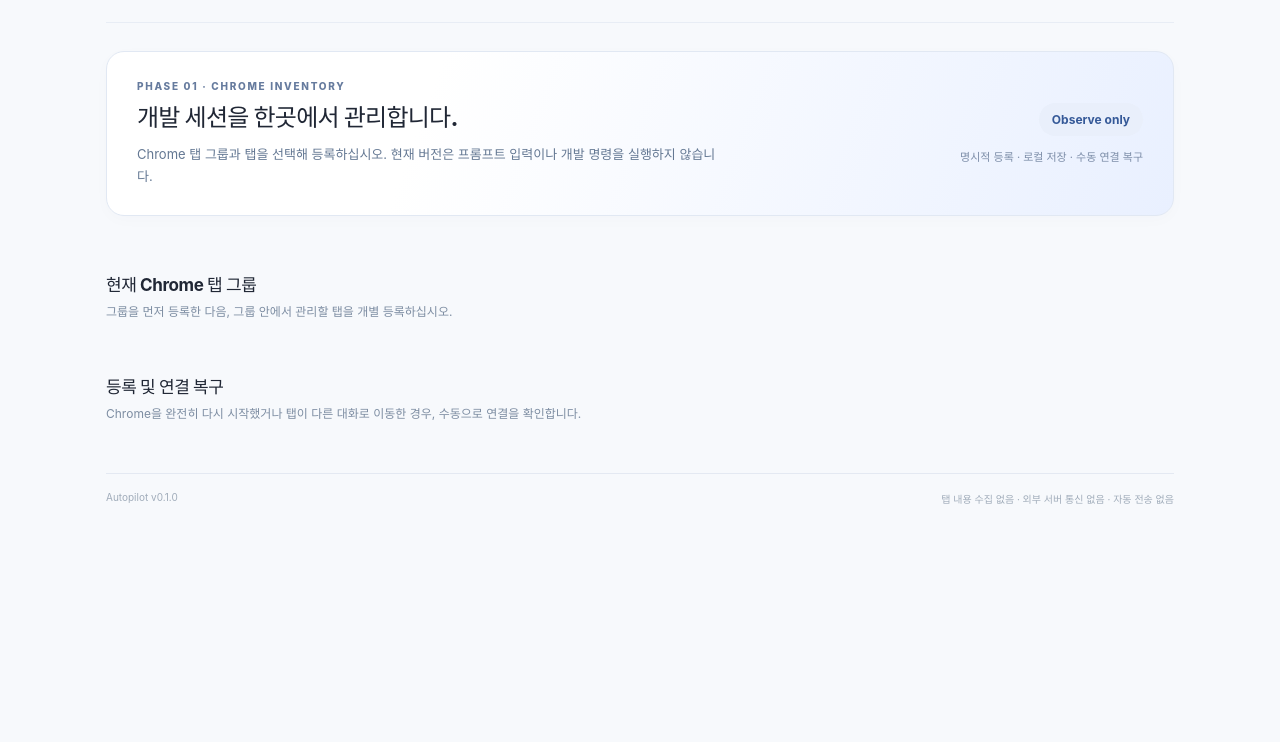
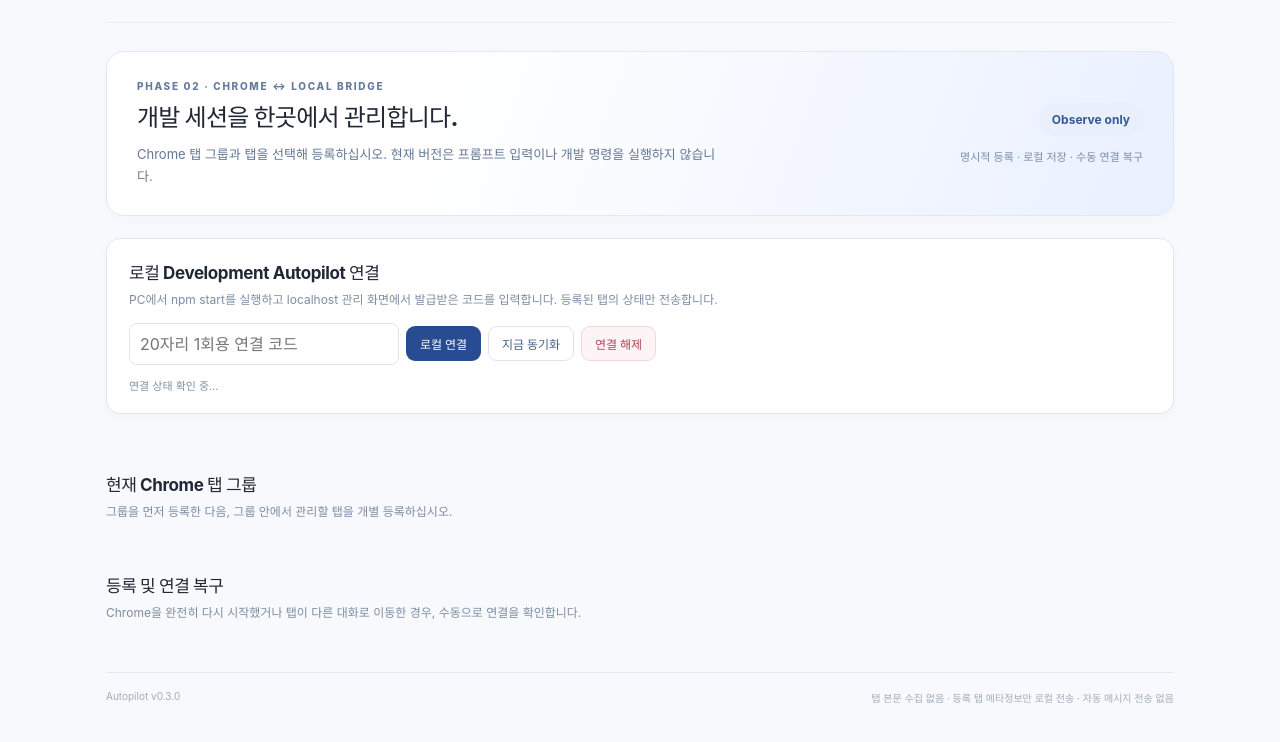
Before and after one commit to gycha0109-beep/Development-Autopilot, a browser extension: page extension/options.html in a window 1280 px wide. Shown: the part 76-818 px from the top of the page. Drawn offline with Linux system fonts and the light colour scheme.

Commit message:
feat(bridge): add explicit one-time local pairing controls to Chrome options

```diff
--- a/extension/options.html
+++ b/extension/options.html
@@ -22,7 +22,7 @@
 
     <section class="hero">
       <div>
-        <p class="eyebrow">PHASE 01 · CHROME INVENTORY</p>
+        <p class="eyebrow">PHASE 02 · CHROME ↔ LOCAL BRIDGE</p>
         <h2>개발 세션을 한곳에서 관리합니다.</h2>
         <p class="subtext">Chrome 탭 그룹과 탭을 선택해 등록하십시오. 현재 버전은 프롬프트 입력이나 개발 명령을 실행하지 않습니다.</p>
       </div>
@@ -30,6 +30,22 @@
         <span class="state-pill">Observe only</span>
         <div class="meta-small">명시적 등록 · 로컬 저장 · 수동 연결 복구</div>
       </div>
+    </section>
+
+
+    <section class="panel" style="padding:20px 22px;margin:22px 0">
+      <div class="section-heading" style="margin:0 0 10px">
+        <h2>로컬 Development Autopilot 연결</h2>
+        <p>PC에서 npm start를 실행하고 localhost 관리 화면에서 발급받은 코드를 입력합니다. 등록된 탭의 상태만 전송합니다.</p>
+      </div>
+      <div class="actions" style="margin:12px 0">
+        <input id="bridge-code" aria-label="로컬 연결 코드" placeholder="20자리 1회용 연결 코드" maxlength="20" autocomplete="off"
+          style="border:1px solid #dce4ef;border-radius:8px;padding:10px;font:inherit;min-width:250px">
+        <button id="bridge-pair" type="button" class="button primary">로컬 연결</button>
+        <button id="bridge-sync" type="button" class="button secondary">지금 동기화</button>
+        <button id="bridge-disconnect" type="button" class="button danger">연결 해제</button>
+      </div>
+      <div id="bridge-status" class="secondary-line" aria-live="polite">연결 상태 확인 중…</div>
     </section>
 
     <div id="notice" class="notice hidden" role="status" aria-live="polite"></div>
@@ -52,8 +68,8 @@
     <section id="registry" class="group-list" aria-label="등록 상태 및 복구"></section>
 
     <footer>
-      <span>Autopilot v0.1.0</span>
-      <span>탭 내용 수집 없음 · 외부 서버 통신 없음 · 자동 전송 없음</span>
+      <span>Autopilot v0.3.0</span>
+      <span>탭 본문 수집 없음 · 등록 탭 메타정보만 로컬 전송 · 자동 메시지 전송 없음</span>
     </footer>
   </div>
   <script type="module" src="options.js"></script>
```
